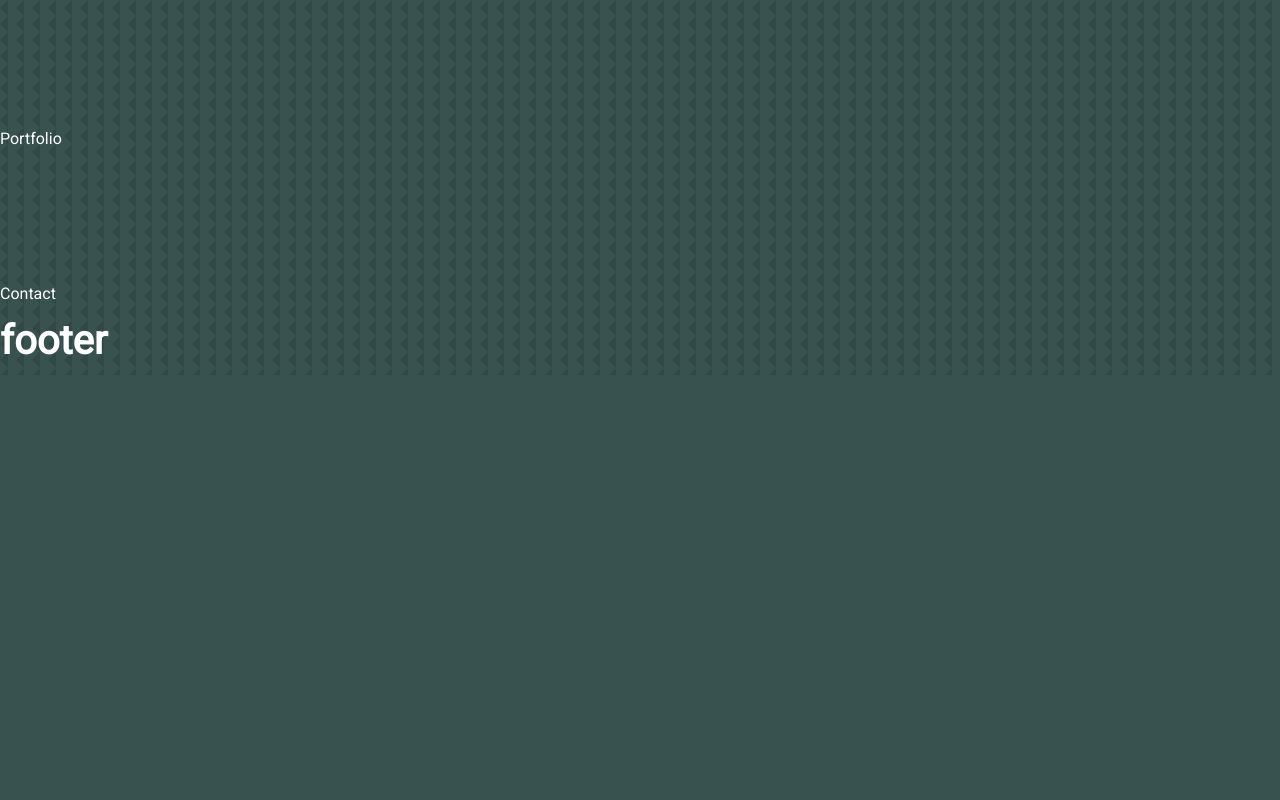
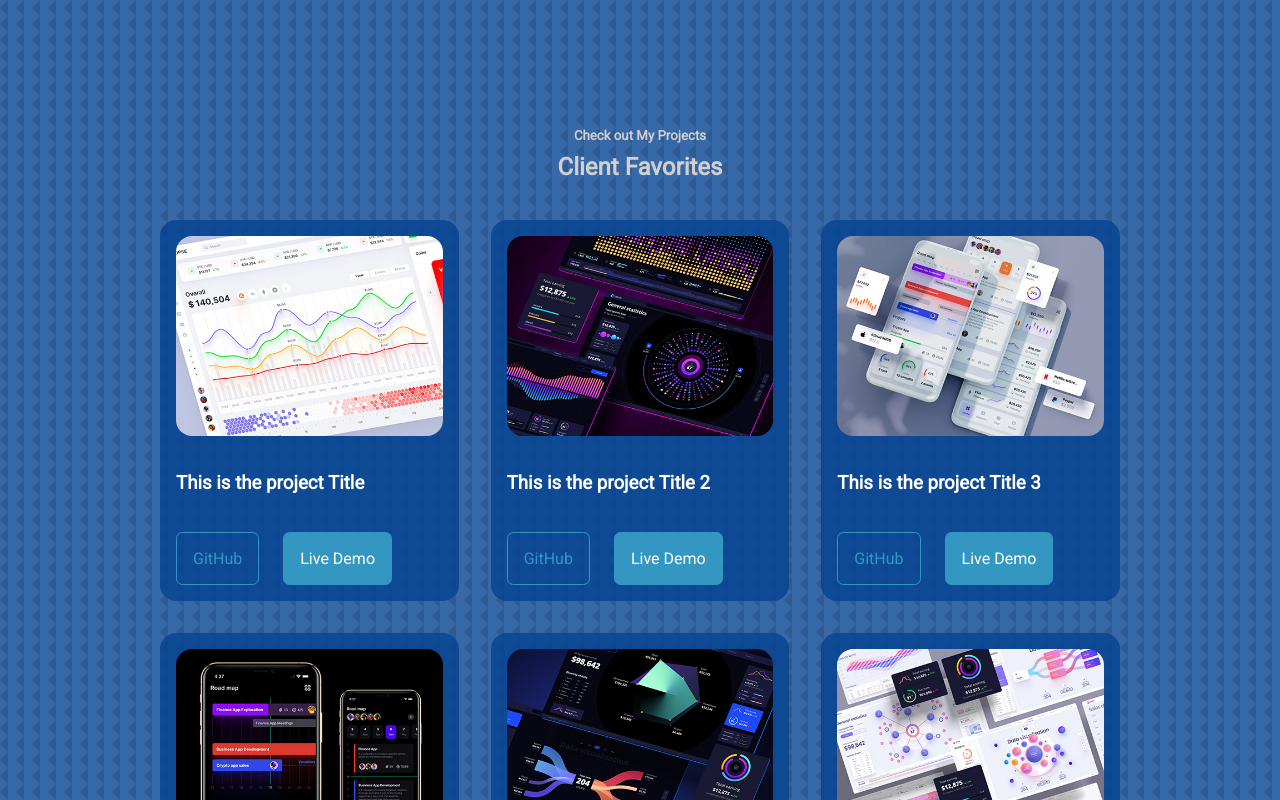
Before and after one commit to DanteThuta/react_portfolio, a React (Create React App) app: page / in a window 1280 px wide. Shown: the part 2720-3520 px from the top of the page. Before the commit the page ends 3095 px from the top, so only its background shows below. Built offline with nearby package versions, Linux system fonts and the light colour scheme; the HTML template or start-up script is replaced by a standard one.

Commit message:
Portfolio Section Finished

```diff
--- a/src/components/Portfolio/Portfolio.jsx
+++ b/src/components/Portfolio/Portfolio.jsx
@@ -1,8 +1,90 @@
+/* eslint-disable array-callback-return */
 import React from "react";
 import "./portfolio.css";
+import Portfolio1 from "../../assets/portfolio1.jpg";
+import Portfolio2 from "../../assets/portfolio2.jpg";
+import Portfolio3 from "../../assets/portfolio3.jpg";
+import Portfolio4 from "../../assets/portfolio4.jpg";
+import Portfolio5 from "../../assets/portfolio5.png";
+import Portfolio6 from "../../assets/portfolio6.jpg";
 
 const Portfolio = () => {
-  return <section id="portfolio">Portfolio</section>;
+  const projects = [
+    {
+      id: 1,
+      img: Portfolio1,
+      title: "This is the project Title",
+      repo: "www.github.com",
+      livedemo: "https://dribbble.com",
+    },
+    {
+      id: 2,
+      img: Portfolio2,
+      title: "This is the project Title 2",
+      repo: "www.github.com",
+      livedemo: "https://dribbble.com",
+    },
+    {
+      id: 3,
+      img: Portfolio3,
+      title: "This is the project Title 3",
+      repo: "www.github.com",
+      livedemo: "https://dribbble.com",
+    },
+    {
+      id: 4,
+      img: Portfolio4,
+      title: "This is the project Title 4",
+      repo: "www.github.com",
+      livedemo: "https://dribbble.com",
+    },
+    {
+      id: 5,
+      img: Portfolio5,
+      title: "This is the project Title 5",
+      repo: "www.github.com",
+      livedemo: "https://dribbble.com",
+    },
+    {
+      id: 6,
+      img: Portfolio6,
+      title: "This is the project Title 6",
+      repo: "www.github.com",
+      livedemo: "https://dribbble.com",
+    },
+  ];
+  return (
+    <section id="portfolio">
+      <h5>Check out My Projects</h5>
+      <h2>Client Favorites</h2>
+      <div className="container portfolio__container">
+        {projects.map(({ id, img, title, repo, livedemo }) => {
+          return (
+            <article key={id} className="portfolio__item">
+              <div className="portfolio__item-image">
+                <img src={img} alt="" />
+              </div>
+              <h3>{title}</h3>
+
+              <div className="portfolio__item-cta">
+                <a href="www.github.com" className="btn " target="_blank">
+                  GitHub
+                </a>
+                <a
+                  href="https://dribbble.com"
+                  className="btn btn-primary"
+                  target="_blank"
+                  rel="noreferrer"
+                >
+                  Live Demo
+                </a>
+              </div>
+            </article>
+          );
+        })}
+      </div>
+    </section>
+  );
 };
 
 export default Portfolio;
--- a/src/components/Portfolio/portfolio.css
+++ b/src/components/Portfolio/portfolio.css
@@ -0,0 +1,47 @@
+.portfolio__container {
+  display: grid;
+  grid-template-columns: repeat(3, 1fr);
+  gap: 2rem;
+}
+
+.portfolio__item {
+  padding: 1rem;
+  background: var(--color-main-variant);
+  border-radius: 1rem;
+
+  transition: var(--transition);
+}
+
+.portfolio__item h3 {
+  margin: 2rem 0;
+}
+
+.portfolio__item:hover {
+  background: transparent;
+  background-color: var(--color-main);
+}
+
+.portfolio__item-image {
+  /* padding: 1rem 0; */
+  border-radius: 1rem;
+  overflow: hidden;
+}
+
+.portfolio__item-cta {
+  display: flex;
+  gap: 1.5rem;
+}
+
+/* Media Screens */
+
+@media screen and (max-width: 1024px) {
+  .portfolio__container {
+    grid-template-columns: 1fr 1fr;
+  }
+}
+
+@media screen and (max-width: 600px) {
+  .portfolio__container {
+    grid-template-columns: 1fr;
+  }
+}
--- a/src/index.css
+++ b/src/index.css
@@ -34,7 +34,7 @@
 body {
   font-family: "Roboto", sans-serif;
   color: var(--color-white);
-  background: var(--color-bg);
+  background: var(--color-main-variant);
   background-image: url(./assets/bg-texture.png);
   /* background-size: cover; */
   object-fit: cover;
```
